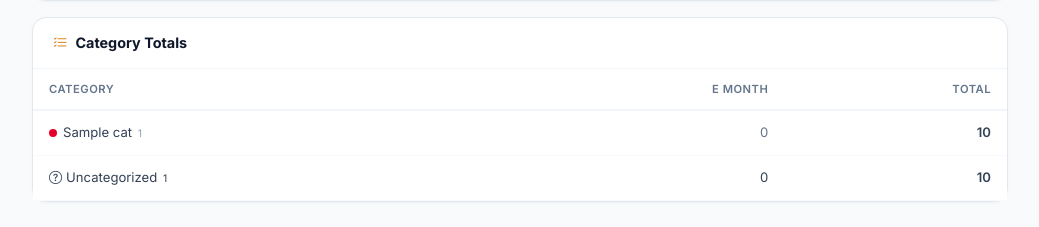
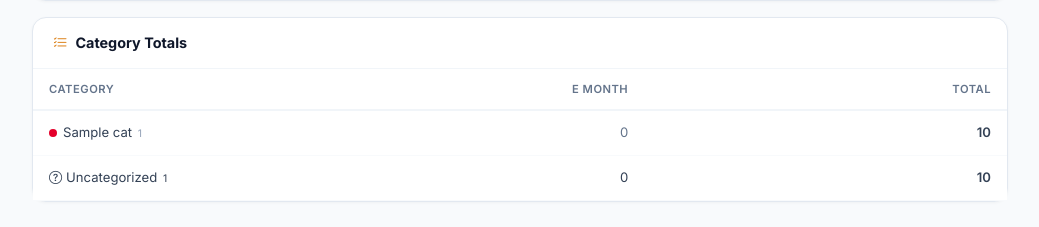
Before and after one commit to hoangdieuctu/cashflow, a Python web app: template src/techcombank_pdf/web/templates/dashboard.html in a window 1280 px wide. Shown: the part 1108-1335 px from the top of the page, without its empty margins (240-1279 px from the left). Run offline with Jinja, Linux system fonts and the light colour scheme; the template is opened without the code that fills it: most values are stand-ins (such as "Sample title", 1, 10 or a date in 2020).

Commit message:
Fix Category Totals table column sizing to prevent text overflow

```diff
--- a/src/techcombank_pdf/web/templates/dashboard.html
+++ b/src/techcombank_pdf/web/templates/dashboard.html
@@ -149,35 +149,35 @@
             <h6><i class="bi bi-list-check me-2" style="color: #D97706;"></i>Category Totals</h6>
         </div>
         <div class="table-responsive">
-                    <table class="table mb-0" style="font-size: 0.82rem;">
+                    <table class="table mb-0" style="font-size: 0.82rem; table-layout: auto;">
                         <thead>
                             <tr>
-                                <th style="white-space: nowrap;">Category</th>
+                                <th style="white-space: nowrap; width: 1%; padding-right: 1.5rem;">Category</th>
                                 {% for m in category_summary.months %}
-                                <th class="text-end">{{ m[5:] }}</th>
+                                <th class="text-end" style="white-space: nowrap;">{{ m[5:] }}</th>
                                 {% endfor %}
-                                <th class="text-end">Total</th>
+                                <th class="text-end" style="white-space: nowrap;">Total</th>
                             </tr>
                         </thead>
                         <tbody>
                             {% for cat in category_summary.categories %}
                             <tr>
-                                <td style="white-space: nowrap;"><span style="display: inline-block; width: 8px; height: 8px; border-radius: 50%; background: {{ [
+                                <td style="white-space: nowrap; padding-right: 1.5rem;"><span style="display: inline-block; width: 8px; height: 8px; border-radius: 50%; background: {{ [
                                     '#E4002B','#2563EB','#16A34A','#D97706','#7C3AED','#EC4899','#0891B2','#84CC16','#F97316','#6366F1'
                                 ][loop.index0 % 10] }}; margin-right: 6px;"></span>{{ cat.name }} <span style="font-size: 0.65rem; color: #94A3B8; margin-left: 2px;">{{ cat.count }}</span></td>
                                 {% for m in category_summary.months %}
-                                <td class="text-end" style="color: #64748B;">{{ "{:,.0f}".format(cat.monthly.get(m, 0)) }}</td>
+                                <td class="text-end" style="color: #64748B; white-space: nowrap;">{{ "{:,.0f}".format(cat.monthly.get(m, 0)) }}</td>
                                 {% endfor %}
-                                <td class="text-end fw-semibold">{{ "{:,.0f}".format(cat.total) }}</td>
+                                <td class="text-end fw-semibold" style="white-space: nowrap;">{{ "{:,.0f}".format(cat.total) }}</td>
                             </tr>
                             {% endfor %}
                             {% if category_summary.uncategorized.total > 0 %}
                             <tr style="color: #94A3B8;">
-                                <td style="white-space: nowrap;"><i class="bi bi-question-circle me-1"></i>Uncategorized <span style="font-size: 0.65rem; margin-left: 2px;">{{ category_summary.uncategorized.count }}</span></td>
+                                <td style="white-space: nowrap; padding-right: 1.5rem;"><i class="bi bi-question-circle me-1"></i>Uncategorized <span style="font-size: 0.65rem; margin-left: 2px;">{{ category_summary.uncategorized.count }}</span></td>
                                 {% for m in category_summary.months %}
-                                <td class="text-end">{{ "{:,.0f}".format(category_summary.uncategorized.monthly.get(m, 0)) }}</td>
+                                <td class="text-end" style="white-space: nowrap;">{{ "{:,.0f}".format(category_summary.uncategorized.monthly.get(m, 0)) }}</td>
                                 {% endfor %}
-                                <td class="text-end fw-semibold">{{ "{:,.0f}".format(category_summary.uncategorized.total) }}</td>
+                                <td class="text-end fw-semibold" style="white-space: nowrap;">{{ "{:,.0f}".format(category_summary.uncategorized.total) }}</td>
                             </tr>
                             {% endif %}
                         </tbody>
```
